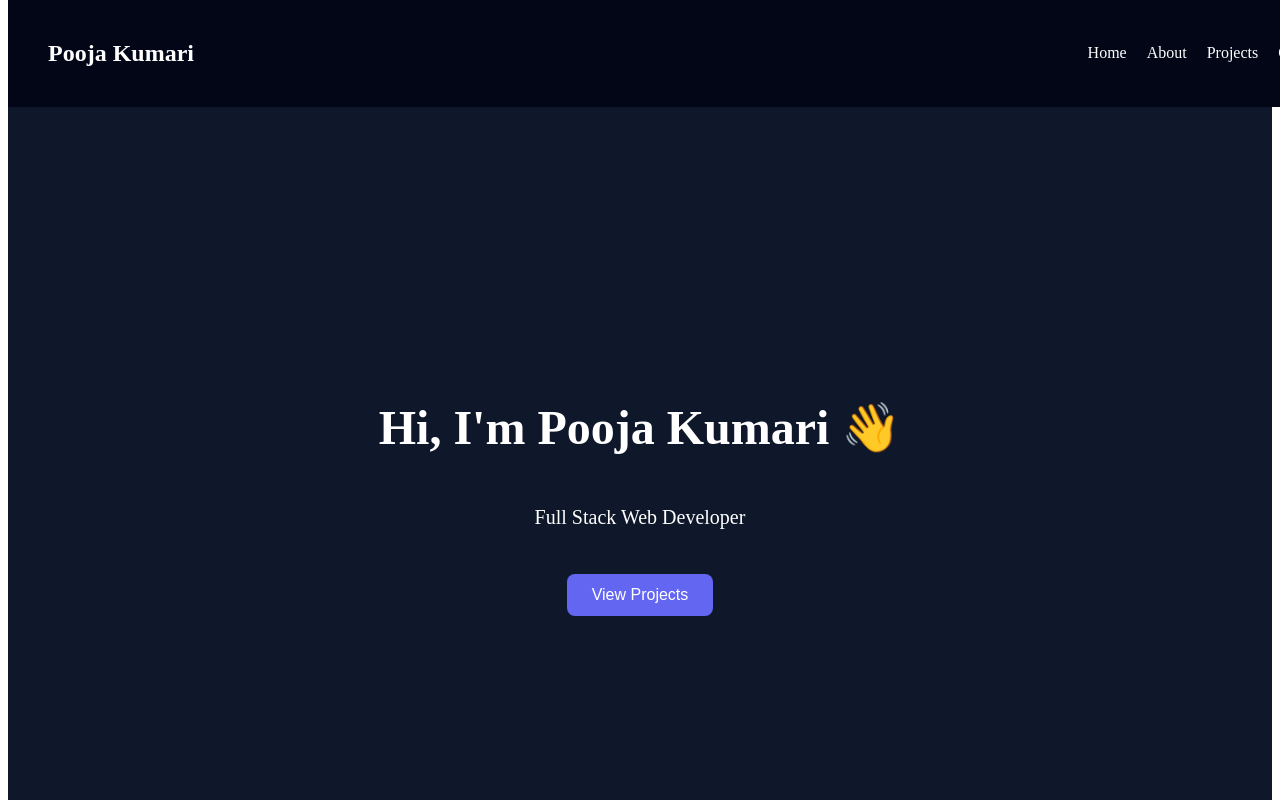
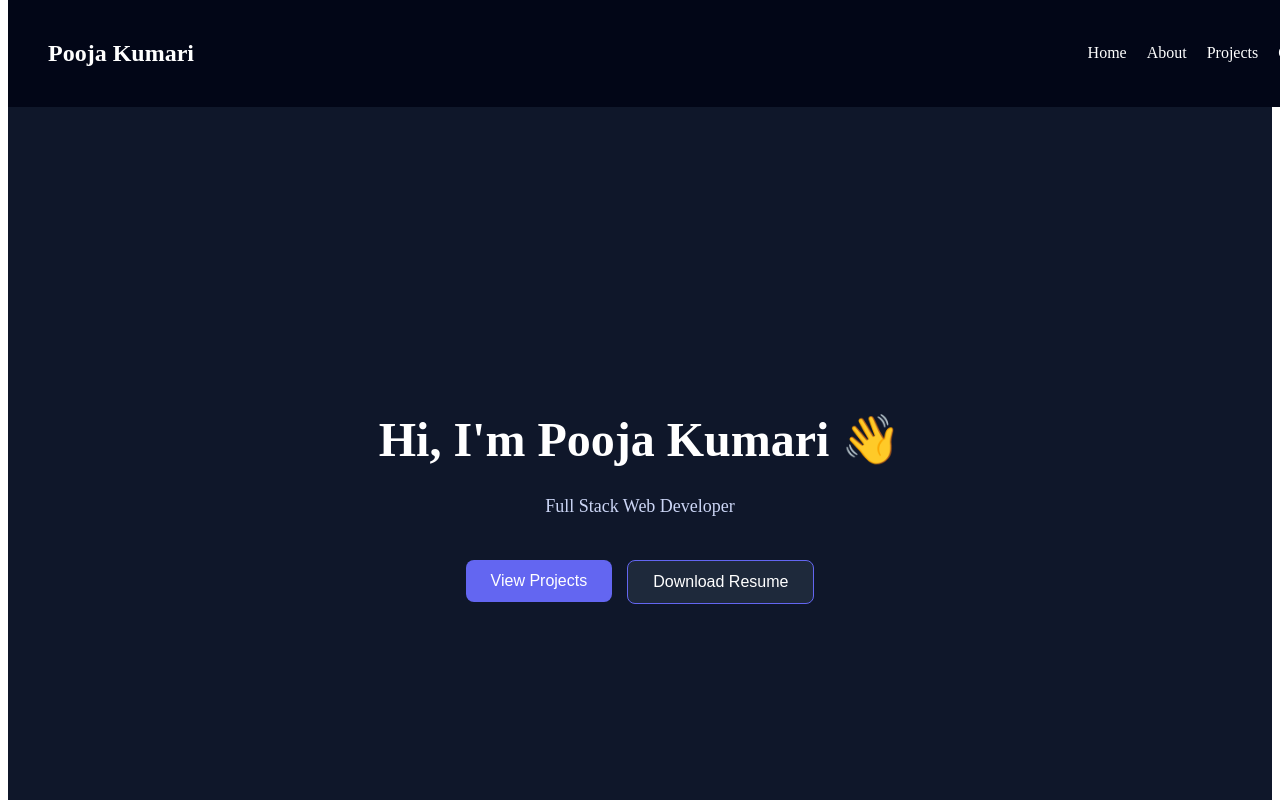
Before and after one commit to pk1305/FUTURE_FS_01, a React (Vite) app: page / in a window 1280 px wide. Shown: the top 800 px of the page. Built offline with nearby package versions, Linux system fonts and the light colour scheme.

Commit message:
Add resume download feature

```diff
--- a/src/components/Hero.jsx
+++ b/src/components/Hero.jsx
@@ -4,23 +4,30 @@ function Hero() {
       id="home"
       style={{
         minHeight: "100vh",
+        backgroundColor: "#0f172a",
         display: "flex",
         flexDirection: "column",
         justifyContent: "center",
         alignItems: "center",
-        backgroundColor: "#0f172a",
+        textAlign: "center",
+        color: "white",
         paddingTop: "80px",
       }}
     >
-      <h1 style={{ fontSize: "48px" }}>Hi, I'm Pooja Kumari 👋</h1>
-      <p style={{ fontSize: "20px", marginTop: "10px" }}>
+      <h1 style={{ fontSize: "48px", marginBottom: "10px" }}>
+        Hi, I'm Pooja Kumari 👋
+      </h1>
+
+      <p style={{ fontSize: "18px", color: "#cbd5f5" }}>
         Full Stack Web Developer
       </p>
 
+      {/* BUTTONS */}
+      <div style={{ display: "flex", gap: "15px", marginTop: "25px" }}>
+        {/* View Projects Button */}
         <a href="#projects">
           <button
             style={{
-            marginTop: "25px",
               padding: "12px 25px",
               backgroundColor: "#6366f1",
               color: "white",
@@ -33,6 +40,24 @@ function Hero() {
             View Projects
           </button>
         </a>
+
+        {/* Download Resume Button */}
+        <a href="/Pooja_Kumari_Resume.pdf" download>
+          <button
+            style={{
+              padding: "12px 25px",
+              backgroundColor: "#1e293b",
+              color: "white",
+              border: "1px solid #6366f1",
+              borderRadius: "8px",
+              cursor: "pointer",
+              fontSize: "16px",
+            }}
+          >
+            Download Resume
+          </button>
+        </a>
+      </div>
     </section>
   );
 }
```
Also changed, not shown: 1 other file (tests, documents, lock files or other folders). Lines whose indentation alone changed are shown as unchanged.
